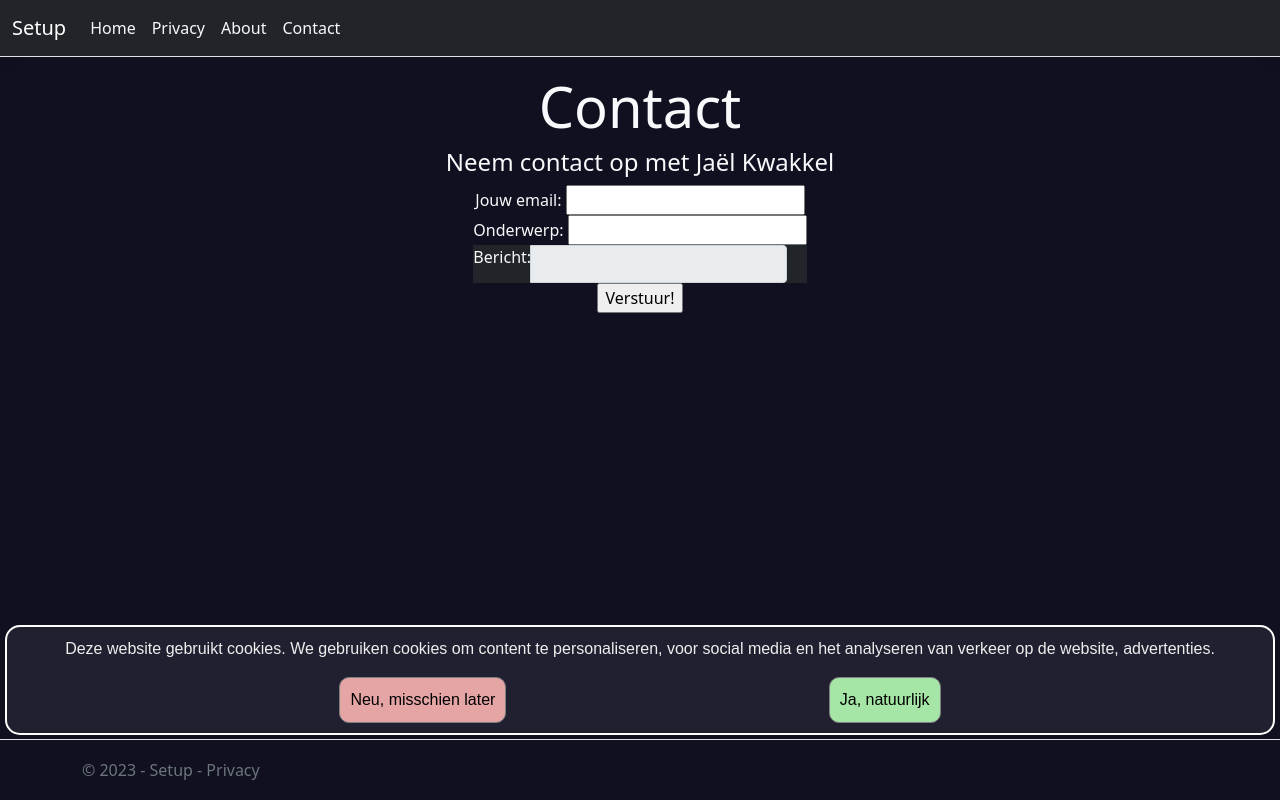
After one commit to jaelkwakkel/WebDevProject, an ASP.NET Core app: template Setup/Views/Home/Contact.cshtml in a window 1280 px wide. The commit adds this page. Run offline with ASP.NET Core 8, Linux system fonts and the light colour scheme; the template is opened without the code that fills it, so the values that code supplies are empty; style sheets or scripts are compiled from the project's sources.

Commit message:
Added Contact page and updated css + about page

```diff
--- a/Setup/Controllers/HomeController.cs
+++ b/Setup/Controllers/HomeController.cs
@@ -24,6 +24,11 @@ namespace Setup.Controllers
         public IActionResult About()
         {
             return View(new AccountDetails());
+        }
+
+        public IActionResult Contact()
+        {
+            return View();
         }
 
         public IActionResult Privacy()
--- /dev/null
+++ b/Setup/Views/Home/Contact.cshtml
@@ -0,0 +1,41 @@
+@* @model TModel *@
+
+@{
+    ViewData["Title"] = "Contact";
+}
+
+<!DOCTYPE html>
+
+<html lang="nl">
+<head>
+    <title>@ViewData["Title"]</title>
+</head>
+<body>
+<div class="text-center">
+    <h1 class="display-4 text-light">@ViewData["Title"]</h1>
+    <h4 class="display-8 text-light">Neem contact op met Jaël Kwakkel</h4>
+    <div class="d-flex flex-sm-row flex-column justify-content-evenly flex-wrap">
+        <form action="" method="post" class="form-contactpagina" id="formName">
+            <div class="form-contactpagina__inputelement fx-col">
+                <label for="email" class="text-light">Jouw email: </label>
+                <input type="email" name="email" id="email">
+            </div>
+
+            <div class="form-contactpagina__inputelement fx-col">
+                <label for="subject" class="text-light">Onderwerp: </label>
+                <input type="text" name="subject" id="subject" maxlength="200" required>
+            </div>
+
+            <div class="form-contactpagina__inputelement fx-col input-group bg-dark">
+                <label for="message" class="text-light form-label">Bericht:</label>
+                <input type="text" name="message" id="message" maxlength="600" class="input-group-text" required>
+            </div>
+
+            <div class="form-contactpagina__inputelement">
+                <input type="submit" value="Verstuur!">
+            </div>
+        </form>
+    </div>
+</div>
+</body>
+</html>
--- a/Setup/Views/Home/Index.cshtml
+++ b/Setup/Views/Home/Index.cshtml
@@ -4,7 +4,7 @@
 }
 
 <div class="text-center">
-    <h1 class="display-4">Setup</h1>
-    <p>Learn about <a href="https://docs.microsoft.com/aspnet/core">building Web apps with ASP.NET Core</a>.</p>
-    <p>Deze view is @Model.AmountOfPageViews keer bekeken</p>
+    <h1 class="display-4 text-light">Setup</h1>
+    <p class="text-light">Learn about <a href="https://docs.microsoft.com/aspnet/core">building Web apps with ASP.NET Core</a>.</p>
+    <p class="text-light">Deze view is @Model.AmountOfPageViews keer bekeken</p>
 </div>
--- a/Setup/Views/Shared/_Layout.cshtml
+++ b/Setup/Views/Shared/_Layout.cshtml
@@ -10,7 +10,7 @@
 </head>
 <body>
 <header>
-        <nav class="navbar navbar-expand-sm navbar-toggleable-sm navbar-light bg-white border-bottom box-shadow mb-3">
+    <nav class="navbar navbar-expand-sm navbar-toggleable-sm navbar-dark bg-dark border-bottom box-shadow mb-3">
         <div class="container-fluid">
             <a class="navbar-brand" asp-area="" asp-controller="Home" asp-action="Index">Setup</a>
             <button class="navbar-toggler" type="button" data-bs-toggle="collapse" data-bs-target=".navbar-collapse" aria-controls="navbarSupportedContent"
@@ -20,23 +20,59 @@
             <div class="navbar-collapse collapse d-sm-inline-flex justify-content-between">
                 <ul class="navbar-nav flex-grow-1">
                     <li class="nav-item">
-                            <a class="nav-link text-dark" asp-area="" asp-controller="Home" asp-action="Index">Home</a>
+                        <a class="nav-link text-light" asp-area="" asp-controller="Home" asp-action="Index">Home</a>
                     </li>
                     <li class="nav-item">
-                            <a class="nav-link text-dark" asp-area="" asp-controller="Home" asp-action="Privacy">Privacy</a>
+                        <a class="nav-link text-light" asp-area="" asp-controller="Home" asp-action="Privacy">Privacy</a>
                     </li>
                     <li class="nav-item">
-                            <a class="nav-link text-dark" asp-area="" asp-controller="Home" asp-action="About">About</a>
+                        <a class="nav-link text-light" asp-area="" asp-controller="Home" asp-action="About">About</a>
+                    </li>
+                    <li class="nav-item">
+                        <a class="nav-link text-light" asp-area="" asp-controller="Home" asp-action="Contact">Contact</a>
                     </li>
                 </ul>
             </div>
         </div>
     </nav>
 </header>
+
 <div class="container">
     <main role="main" class="pb-3">
         @RenderBody()
     </main>
+
+    <div class="gdpr-container">
+
+        <h1 id="content-gpdr-consent-status" class="text-light"></h1>
+
+        <div class="content-gdpr-not-chosen hide text-light">
+            @* <p>Deze content wordt alleen getoond als gdrp consent niet is gekozen.</p> *@
+        </div>
+
+        <div class="content-gdpr-accept hide text-light">
+            @* <p>Deze content wordt alleen getoond als gdrp is geaccepteerd.</p> *@
+        </div>
+
+        <div class="content-gdpr-reject hide text-light">
+            @* <p>Deze content wordt alleen getoond als gdrp is verworpen.</p> *@
+        </div>
+
+        <section class="gdpr-consent hide text-light">
+
+            <div class="gdpr-consent__description">
+                <p>Deze website gebruikt cookies.
+                    We gebruiken cookies om content te personaliseren, voor social media en het analyseren
+                    van verkeer op de website, advertenties.</p>
+            </div>
+
+            <div class="gdpr-consent__choice">
+                <button class="gdpr-consent__button--accept">Ja, natuurlijk</button>
+                <button class="gdpr-consent__button--reject">Neu, misschien later</button>
+            </div>
+
+        </section>
+    </div>
 </div>
 
 <footer class="border-top footer text-muted">
--- a/Setup/wwwroot/css/site.css
+++ b/Setup/wwwroot/css/site.css
@@ -15,8 +15,74 @@ html {
 html {
   position: relative;
   min-height: 100%;
+  background: #101020;
 }
 
 body {
   margin-bottom: 60px;
+  background: #101020;
 }
+
+.gdpr-container {
+  display: flex;
+  flex-direction: column;
+  font-family: Arial;
+}
+
+.gdpr-consent {
+  display: flex;
+  flex-direction: column;
+  align-items: center;
+  position: fixed;
+  bottom: 60px;
+  left: 0;
+  right: 0;
+  padding: 10px;
+  margin: 5px;
+  border: 2px solid white;
+  border-radius: 15px 15px 15px 15px;
+  background: #202030;
+}
+
+.gdpr-consent__description{
+  display: flex;
+  justify-content: center;
+  color: #eee;
+}
+
+.gdpr-consent__choice{
+  display: flex;
+  flex-direction: row-reverse;
+  justify-content: space-evenly;
+  width: 100%;
+}
+
+.gdpr-consent__button--accept {
+  background-color: #a5e5a5;
+  padding: 10px;
+  border-radius: 10px;
+  border: 1px solid gray;
+}
+
+.gdpr-consent__button--accept:hover {
+  background-color: #c5e3c5;
+}
+
+.gdpr-consent__button--reject {
+  background-color: #e5a5a5;
+  padding: 10px;
+  border-radius: 10px;
+  border: 1px solid gray;
+}
+
+.gdpr-consent__button--reject:hover {
+  background-color: #e3c5c5;
+}
+
+.hide{
+  display: none;
+}
+
+.show{
+  display: block;
+}
--- a/Setup/wwwroot/js/site.js
+++ b/Setup/wwwroot/js/site.js
@@ -1,2 +1,89 @@
 // Please see documentation at https://docs.microsoft.com/aspnet/core/client-side/bundling-and-minification
 // for details on configuring this project to bundle and minify static web assets.
+
+class GDPR {
+
+    constructor() {
+        // this.showStatus();
+        this.showContent();
+        this.bindEvents();
+
+        if(this.cookieStatus() !== 'accept') this.showGDPR();
+    }
+
+    bindEvents() {
+        let buttonAccept = document.querySelector('.gdpr-consent__button--accept');
+        buttonAccept.addEventListener('click', () => {
+            this.cookieStatus('accept');
+            // this.showStatus();
+            this.showContent();
+            this.hideGDPR();
+            this.saveDateTime();
+        });
+
+        let buttonReject = document.querySelector('.gdpr-consent__button--reject');
+        buttonReject.addEventListener('click', () => {
+            this.cookieStatus('reject');
+            // this.showStatus();
+            this.showContent();
+            this.hideGDPR();
+            this.saveDateTime();
+        });
+    }
+
+
+    showContent() {
+        this.resetContent();
+        const status = this.cookieStatus() == null ? 'not-chosen' : this.cookieStatus();
+        const element = document.querySelector(`.content-gdpr-${status}`);
+        element.classList.add('show');
+    }
+
+    resetContent(){
+        const classes = [
+            '.content-gdpr-accept',
+            '.content-gdpr-reject',
+            '.content-gdpr-not-chosen'];
+
+        for(const c of classes){
+            document.querySelector(c).classList.add('hide');
+            document.querySelector(c).classList.remove('show');
+        }
+    }
+
+    showStatus() {
+        document.getElementById('content-gpdr-consent-status').innerHTML =
+            this.cookieStatus() == null ? 'niet gekozen' : this.cookieStatus();
+    }
+
+    cookieStatus(status) {
+        if (status) localStorage.setItem('gdpr-consent-choice', status);
+
+//student uitwerking
+
+        return localStorage.getItem('gdpr-consent-choice');
+    }
+
+
+//student uitwerking
+
+
+    saveDateTime() {
+        let currentDateObject = {
+            date: new Intl.DateTimeFormat('nl-NL').format(new Date()),
+            time: new Date().getHours().toString() + ":" + new Date().getMinutes().toString()
+        }
+        localStorage.setItem('gdpr-consent-date', JSON.stringify(currentDateObject));
+    }
+
+    hideGDPR(){
+        document.querySelector(`.gdpr-consent`).classList.add('hide');
+        document.querySelector(`.gdpr-consent`).classList.remove('show');
+    }
+
+    showGDPR(){
+        document.querySelector(`.gdpr-consent`).classList.add('show');
+    }
+}
+
+const gdpr = new GDPR();
```
Also changed, not shown: Setup/Views/Home/About.cshtml (+11 -11 lines), Setup/Views/Home/Privacy.cshtml (line endings or trailing spaces). Lines whose indentation alone changed are shown as unchanged.
